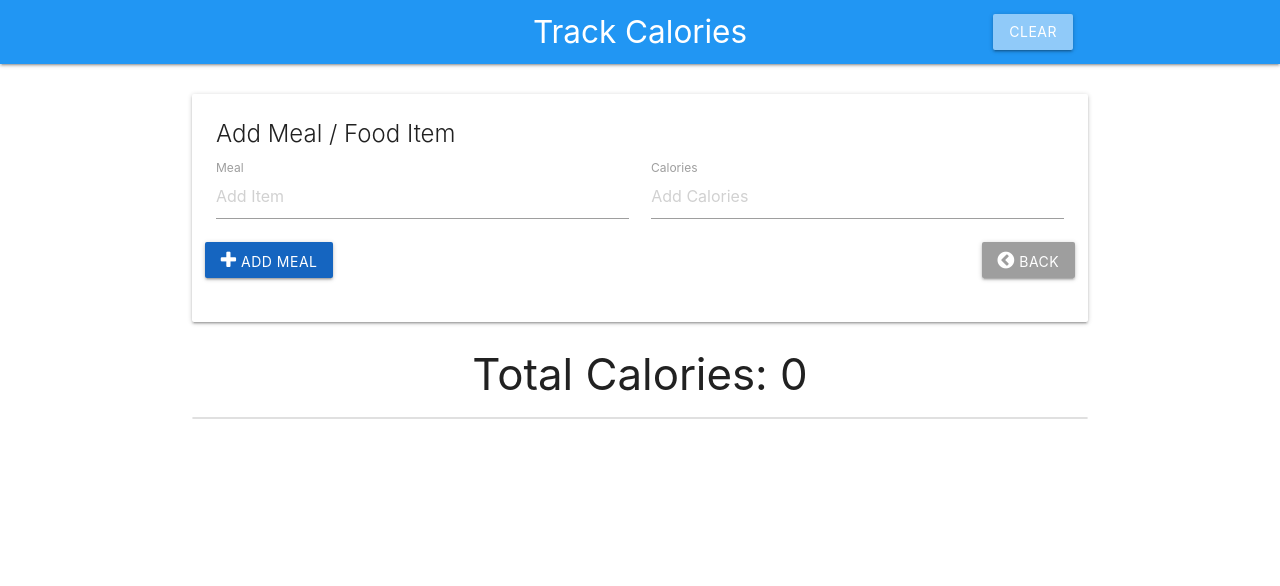
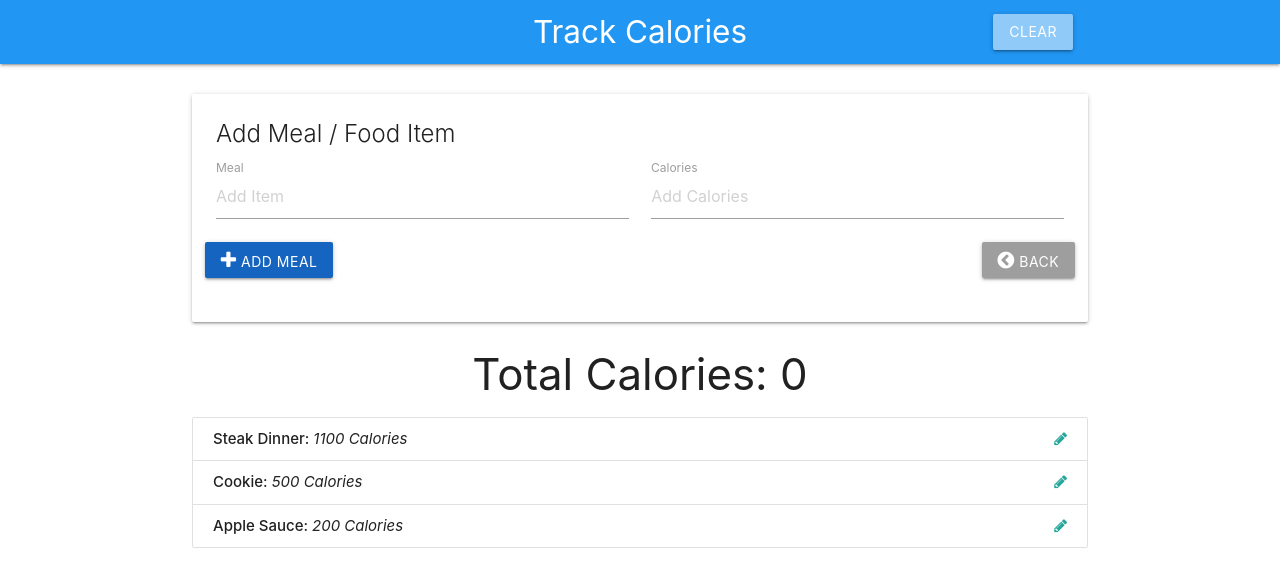
Before and after one commit to Fitzpa/Modern-JavaScript, a website: page index.html in a window 1280 px wide. Drawn offline with nearby package versions, Linux system fonts and the light colour scheme.

Commit message:
created controllers and state. finished get and populate items

```diff
--- a/app.js
+++ b/app.js
@@ -0,0 +1,73 @@
+// Storage Controller
+
+// Item Controller
+const ItemController = (function () {
+  // Item Constructor
+  const Item = function (id, name, calories) {
+    this.id = id;
+    this.name = name;
+    this.calories = calories;
+  };
+
+  // Data Structure / State
+  const state = {
+    items: [
+      { id: 0, name: 'Steak Dinner', calories: 1100 },
+      { id: 1, name: 'Cookie', calories: 500 },
+      { id: 2, name: 'Apple Sauce', calories: 200 },
+    ],
+    currentItem: null,
+    totalCalories: 0,
+  };
+
+  // Public Methods
+  return {
+    getItems() {
+      return state.items;
+    },
+    logState() {
+      return state;
+    },
+  };
+})();
+
+// UI Controller
+const UIController = (function () {
+  const UISelectors = {
+    itemList: '#item-list',
+  };
+  // Public Methods
+  return {
+    populateItemList(items) {
+      let html = '';
+
+      items.forEach(function (item) {
+        html += `<li class="collection-item" id="item-${item.id}">
+        <strong>${item.name}: </strong> <em>${item.calories} Calories</em>
+        <a href="#" class="secondary-content"><i class="edit-item fa fa-pencil"></i></a>
+      </li>`;
+      });
+
+      // Insert List Items
+      document.querySelector(UISelectors.itemList).innerHTML = html;
+    },
+  };
+})();
+
+// App Controller
+const AppController = (function (ItemController, UIController) {
+  // Public Methods
+  return {
+    init() {
+      console.log('Initializing App...');
+      // fetch items from ItemController state
+      const items = ItemController.getItems();
+
+      // Populate list with items
+      UIController.populateItemList(items);
+    },
+  };
+})(ItemController, UIController);
+
+// Initialize App
+AppController.init();
```
Also changed, not shown: index.html (+3 -3 lines), .eslintrc.json.
